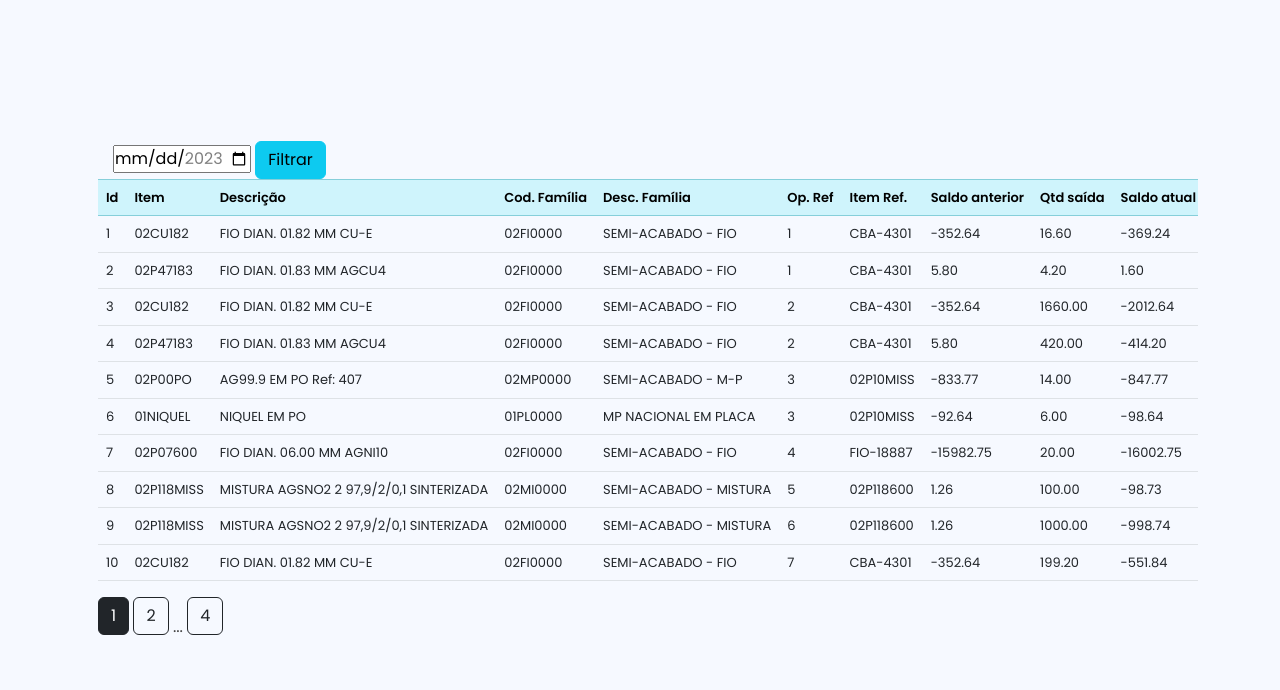
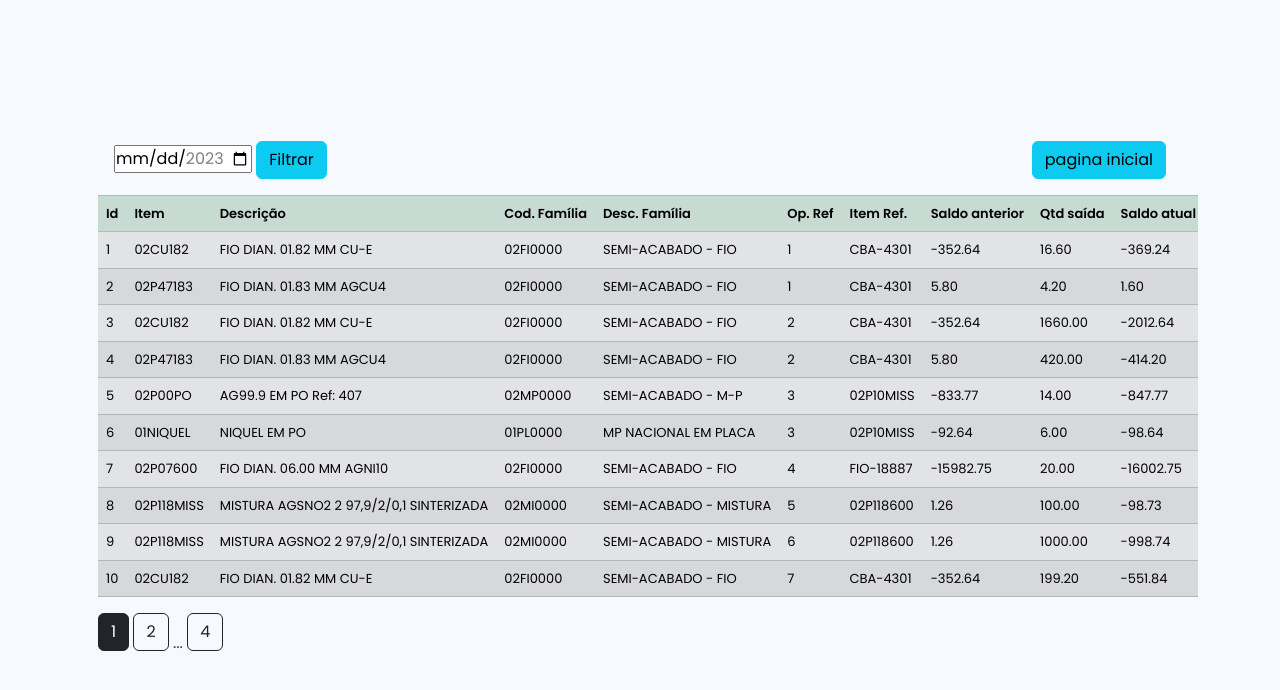
Before and after one commit to dyda91/api-omie, a Flask app: template templates/lista_movimento.html in a window 1280 px wide. Shown: the top 690 px of the page. Run offline with Flask 2, Linux system fonts and the light colour scheme; the template is opened without the code that fills it: values that come from a table or form of the project are taken from there, others are empty; data comes from the database, SQL or seed files in the repository; some libraries are stand-ins or nearby versions.

Commit message:
add lista_movimento

```diff
--- a/templates/consulta_estoque.html
+++ b/templates/consulta_estoque.html
@@ -14,6 +14,10 @@
                             <div class="input-group-append">
                                 <button class="btn btn-success" type="submit">Buscar</button>
                                 <a href="{{url_for('index')}}" type="button" class="btn btn-success ms-2">Página Inicial</a>
+                            </div>
+
+                            <div class="input-group-append">
+                                <a href="{{url_for('lista_movimento')}}" type="button" class="btn btn-success ms-2">Listar Movimentos</a>
                             </div>
 
                         </form>
--- a/templates/estrutura_op.html
+++ b/templates/estrutura_op.html
@@ -32,7 +32,7 @@
 
     </table>
     <div style=" overflow-x: auto;">
-        <table class="table table-striped" style="white-space: nowrap;">
+        <table class="table table-striped">
             <tr class="bg-secondary">
                 <td>Desc. Familia</td>
                 <td>Desc. Produto</td>
--- a/templates/lista_movimento.html
+++ b/templates/lista_movimento.html
@@ -6,19 +6,21 @@
     <div class="row">
         <div class="col md-12">
             <div class="p-3 table-responsive">
-                <div class="col  md-3">
+                <div class="col  md-3 p-3">
                     <form action="{{url_for('lista_movimento_filtro')}}" method="get">
                         <input type="date" id="data" name="data_movimento"
                         value="2023/01/01"
                         min="2023-01-01" max="2023-12-31">
 
                         <button type="submit" class="btn btn-info">Filtrar</button>
+                        <a href="{{url_for('index')}}" class="btn btn-info float-end">pagina inicial</a>
                     </form>
+
                 </div>
 
-                <table class="table">
+                <table class="table table table-striped table-secondary">
 
-                    <tr class="table-info">
+                    <tr class="table-success">
                         <th>Id</th>
                         <th>Item</th>
                         <th>Descrição</th>
--- a/templates/lista_movimento_filtro.html
+++ b/templates/lista_movimento_filtro.html
@@ -6,17 +6,19 @@
     <div class="row">
         <div class="col md-12">
             <div class="p-3 table-responsive">
-                <div class="col  md-3">
+                <div class="col  md-3 p-3">
                     <form action="{{url_for('lista_movimento_filtro')}}" method="get">
                         <input type="date" id="data" name="data_movimento"
                         value="2023/01/01"
                         min="2023-01-01" max="2023-12-31">
 
                         <button type="submit" class="btn btn-info">Filtrar</button>
+                        <a href="{{url_for('index')}}" class="btn btn-info float-end">pagina inicial</a>
                     </form>
+
                 </div>
 
-                <table class="table">
+                <table class="table table table-striped table-secondary movimento">
 
                     <tr class="table-info">
                         <th>Id</th>
```
Also changed, not shown: static/style.css (+7 -0 lines).
